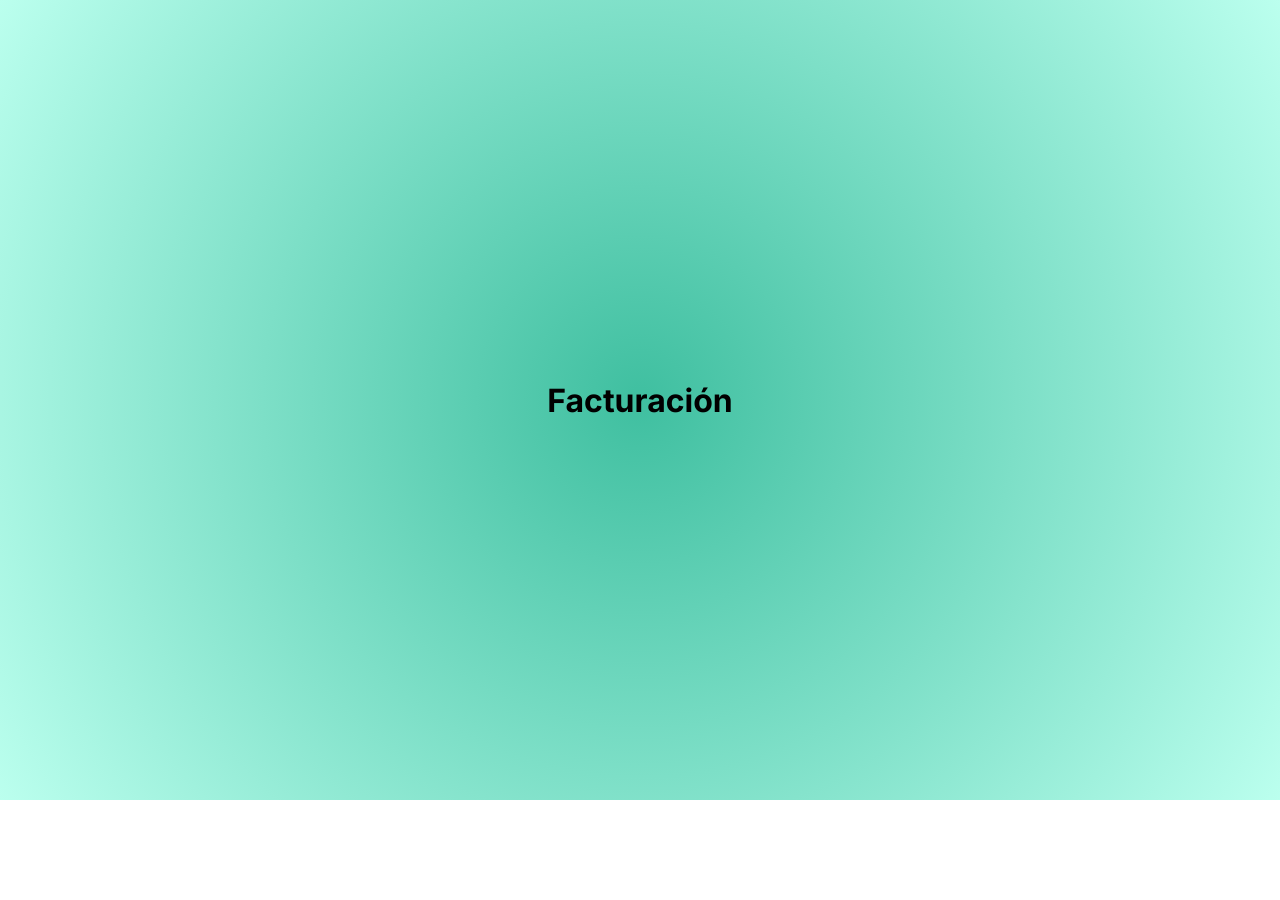
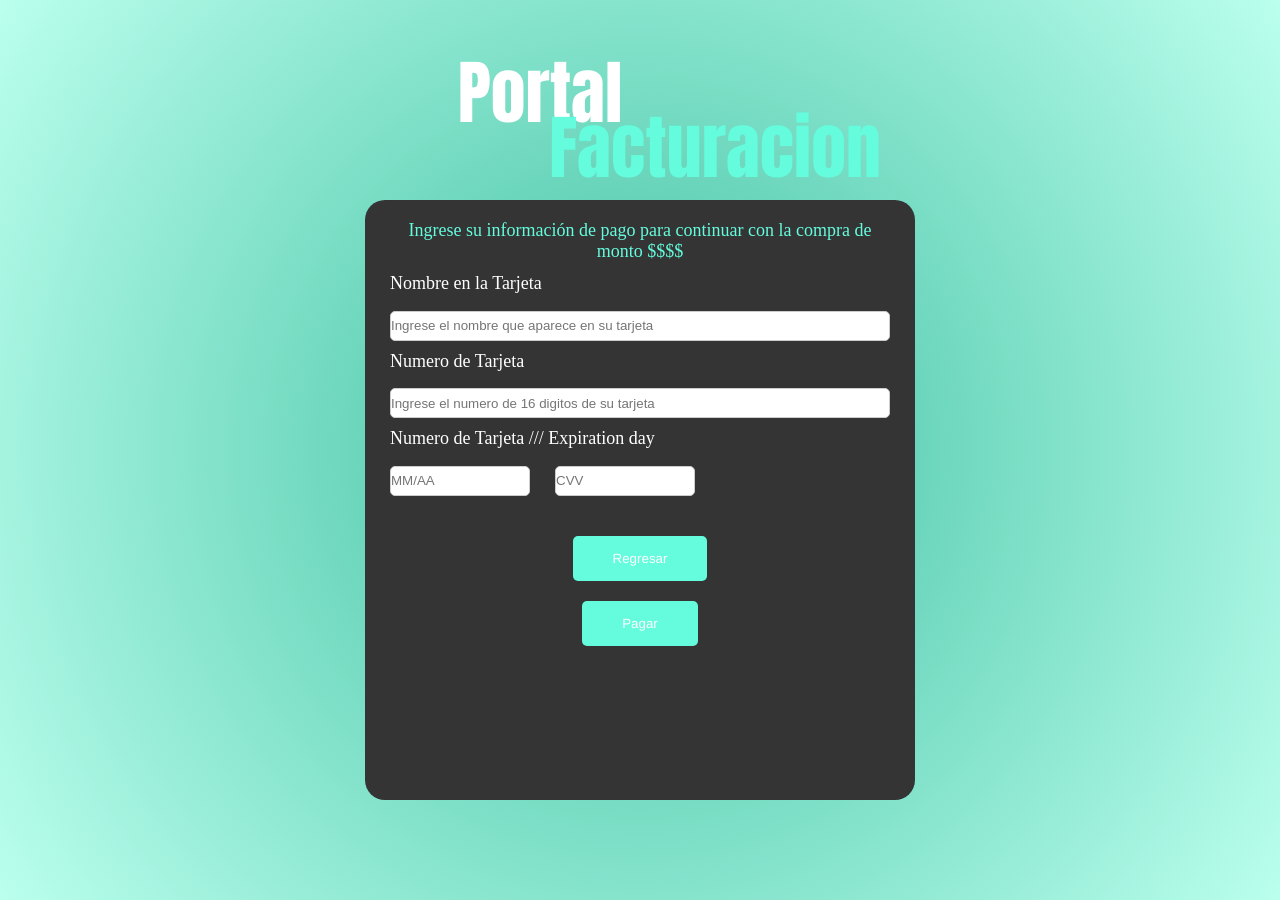
Before and after one commit to gabadabaduu/FrontEndProyectoArqui, a Next.js app in the folder arquitienda/: page /paypal in a window 1280 px wide. Before the commit the page ends 800 px from the top, so only its background shows below. Built offline with nearby package versions, Linux system fonts and the light colour scheme.

Commit message:
Update PayPal As Portal Facturacion
Se agregaron los botones que faltaban

```diff
--- a/arquitienda/src/app/paypal/page.tsx
+++ b/arquitienda/src/app/paypal/page.tsx
@@ -1,9 +1,73 @@
+import React from 'react';
+import Image from "next/image";
+import Link from "next/link";
+
+
 export default function paypal() {
   return (
-    <div className="centered-content">
-      <main>
-        <h1>Facturación</h1>
-      </main>
-    </div>
+    <main>
+      <br></br>
+      <br></br>
+      <section>
+        <center>
+          <h1 className='letraTitulosBlanco'>Portal</h1>
+          <h1 className='letraTitulosVerde'>Facturacion</h1>
+        </center>
+      </section>
+      <section>
+        <div className="contenedor">
+          <center>
+            <br></br>
+            <p className='letraNormal'>
+              Ingrese su información de pago para continuar con la compra de monto $$$$
+              <br></br><br></br>
+            </p>
+          </center>
+          <br></br>
+          <br></br>
+          <section>
+            <p className='pMargin'>
+              Nombre en la Tarjeta
+            </p>
+            <br></br>
+            <input type="text" className="textbox" placeholder="Ingrese el nombre que aparece en su tarjeta"></input>
+          </section>
+          <br></br>
+          <br></br>
+          <br></br>
+          <section>
+            <p className='pMargin'>
+              Numero de Tarjeta
+            </p>
+            <br></br>
+            <input type="text" className="textbox" placeholder="Ingrese el numero de 16 digitos de su tarjeta"></input>
+          </section>
+          <br></br>
+          <br></br>
+          <br></br>
+          <section>
+            <p className='pMargin'>
+              Numero de Tarjeta /// Expiration day
+            </p>
+            <br></br>
+            <input type="text" className="textboxMid" placeholder="MM/AA"></input>
+            <input type="text" className="textboxMid" placeholder="CVV"></input>
+          </section>
+          <br></br>
+          <br></br>
+          <center>
+            <button className="botonPago">Regresar</button>
+            <br></br>
+            <br></br>
+            <button className="botonPago">Pagar</button>
+          </center>
+        </div>
+      </section>
+      <br></br>
+      <br></br>
+      <br></br>
+      <br></br>
+      <br></br>
+    </main>
   );
 }
```
